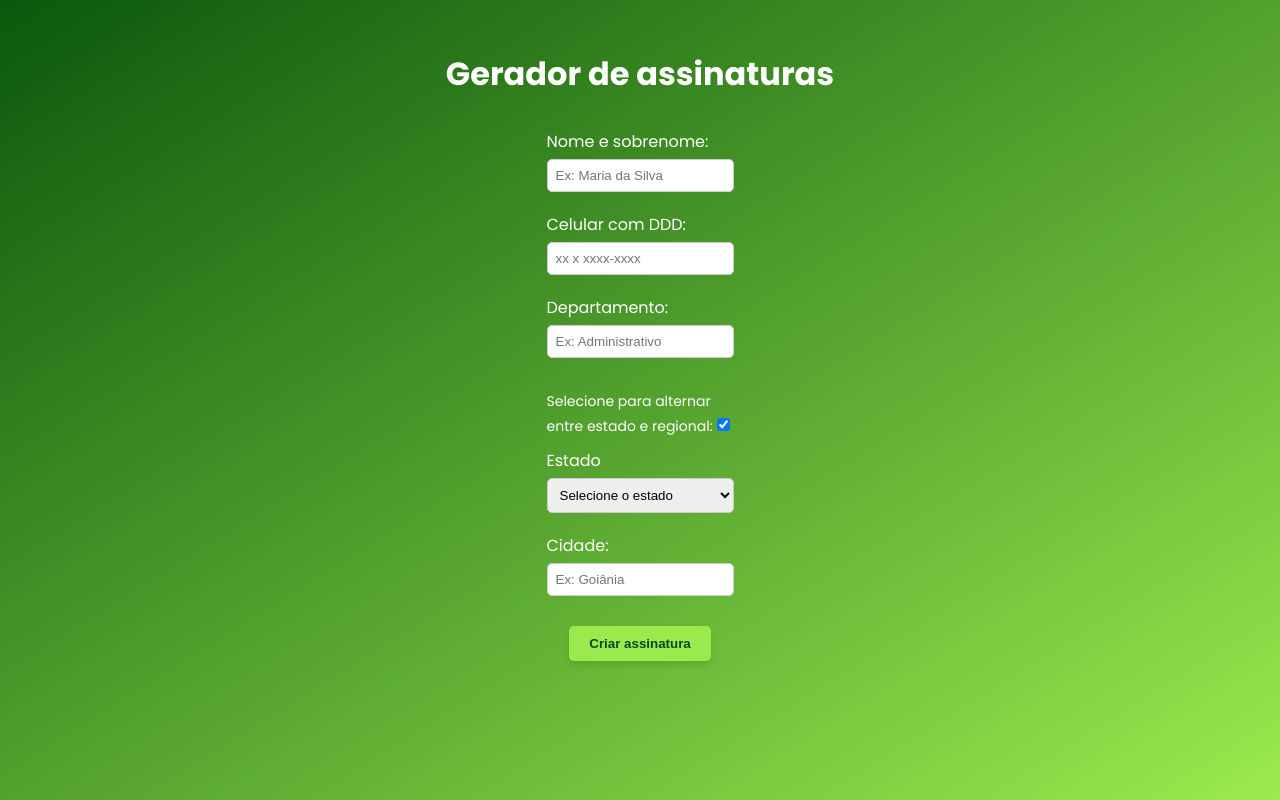
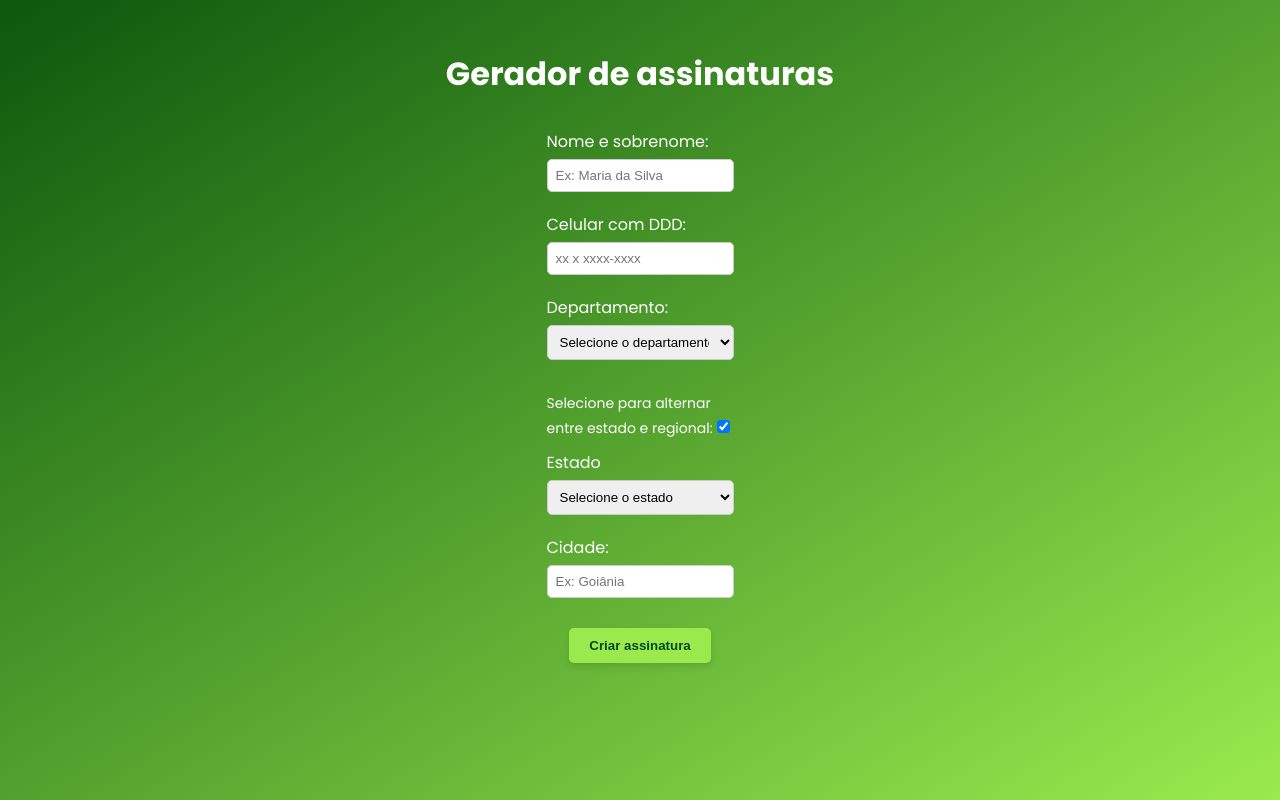
Before and after one commit to Bell006/SignatureGen_React.js, a React (Vite) app: page / in a window 1280 px wide. Built offline with nearby package versions, Linux system fonts and the light colour scheme.

Commit message:
Updating department logic

```diff
--- a/src/App.jsx
+++ b/src/App.jsx
@@ -15,9 +15,11 @@ function App() {
   const [downloadLink, setDownloadLink] = useState('');
   const [loading, setLoading] = useState(false);
   const [isState, setIsState] = useState(true);
+  const [suggestions, setSuggestions] = useState([]);
 
-  const states = ['Acre', 'Alagoas', 'Bahia', 'Ceará', 'Goiás', 'Mato Grosso', 'Minas Gerais', 'Pará', 'Rio de Janeiro', 'São Paulo', 'Tocantins'];
+  const states = ['Acre', 'Alagoas', 'Bahia', 'Ceará', 'Goiás', 'Mato Grosso', 'Minas Gerais', 'Pará', 'Rio de Janeiro', 'São Paulo', 'Tocantins', 'Amapá'];
   const regionals = ['Norte', 'Nordeste', 'Sul', 'Sudeste', 'Centro-Oeste'];
+  const departments = ['Administrativo', 'Obras', 'Marketing', 'Projetos', 'Gente e Gestão', 'Suprimentos', 'Contabilidade', 'T.I', 'Auditoria', 'Jurídico', 'Financeiro', 'SAC', 'Controladoria', 'Comercial', 'Ambiental', 'Projetos e Obras Corporativas', 'Manutenção', 'Assessoria'];
 
   const handleDownload = () => {
     if (downloadLink) {
@@ -31,6 +33,23 @@ function App() {
       ...prevState,
       [name]: value
     }));
+
+    if (name === 'department') {
+      const filteredSuggestions = departments.filter(department =>
+        department.toLowerCase().includes(value.toLowerCase())
+      );
+      setSuggestions(filteredSuggestions.length > 0 ? filteredSuggestions : ['não encontrado']);
+    }
+  };
+
+  const handleSuggestionClick = (suggestion) => {
+    if (suggestion !== 'Não encontrado') {
+      setFormData(prevState => ({
+        ...prevState,
+        department: suggestion
+      }));
+    }
+    setSuggestions([]);
   };
 
   const handleCheckboxChange = () => {
@@ -97,7 +116,17 @@ function App() {
           <label>
             Departamento:
           </label>
-          <input type="text" name="department" value={formData.department} onChange={handleChange} placeholder='Ex: Administrativo' required />
+          <select
+              name="department"
+              value={formData.department}
+              onChange={handleChange}
+              required
+            >
+              <option value="" disabled>Selecione o departamento</option>
+              {departments.sort().map((department) => (
+                <option key={department} value={department}>{department}</option>
+              ))}
+            </select>
         </div>
 
         <div className="inputWrapper">
@@ -123,7 +152,7 @@ function App() {
               required
             >
               <option value="" disabled>Selecione o estado</option>
-              {states.map((state) => (
+              {states.sort().map((state) => (
                 <option key={state} value={state}>{state}</option>
               ))}
             </select>
```
